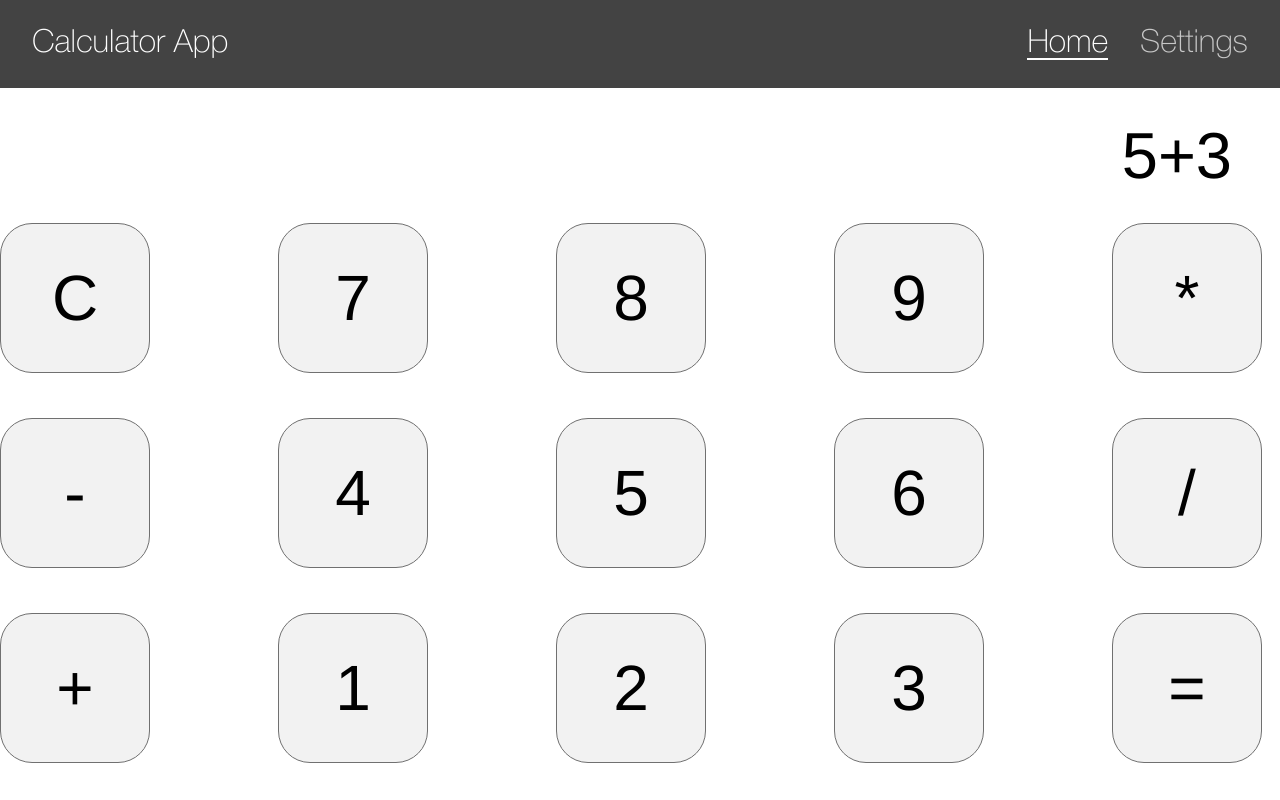
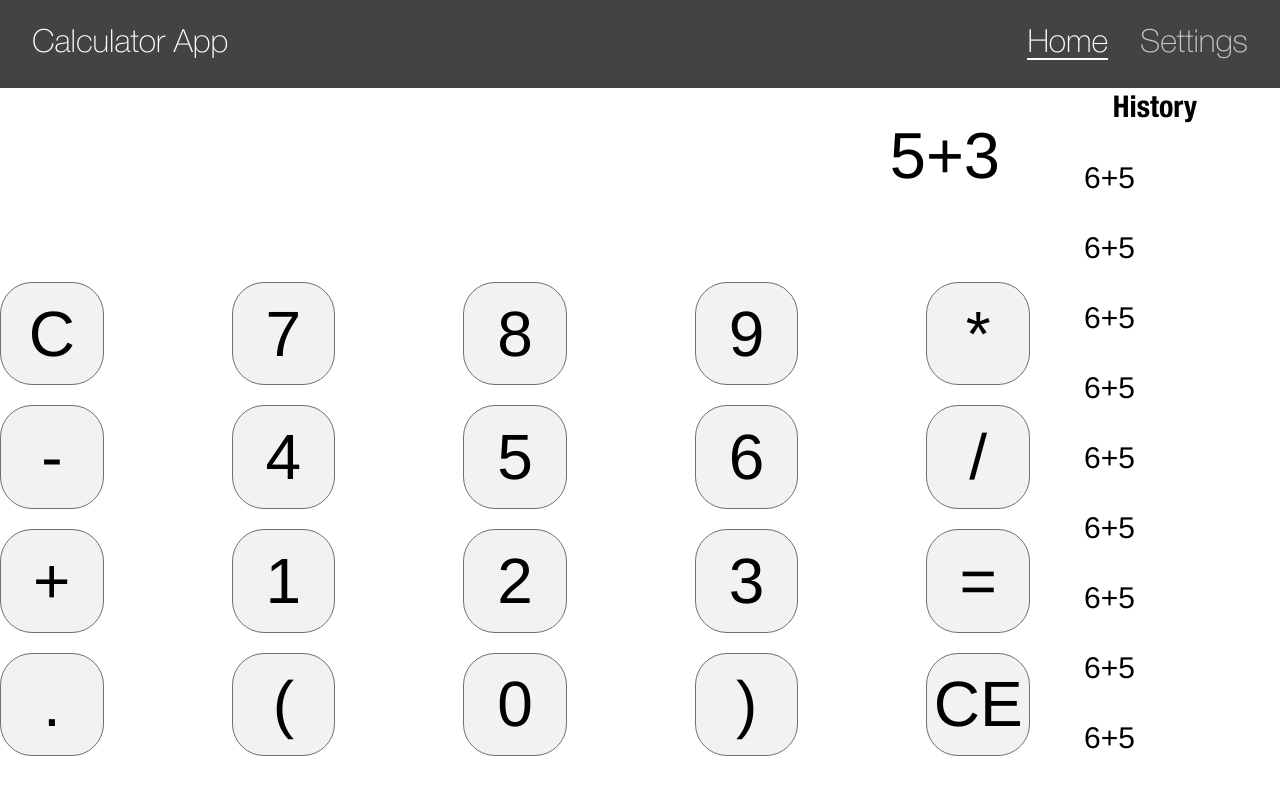
Before and after one commit to UladzislauPapliouka/calculator, a React (Create React App) app: page / in a window 1280 px wide. Built offline with nearby package versions, Linux system fonts and the light colour scheme.

Commit message:
fix: make Keypad look better

```diff
--- a/src/Components/Keypad/styled.js
+++ b/src/Components/Keypad/styled.js
@@ -1,13 +1,11 @@
 import styled from "styled-components";
 
 export const KeypadWrapper = styled.div`
+  margin: auto;
   display: grid;
-  grid-auto-columns: 100px;
-  grid-template-columns: repeat(5,150px);
+  grid-template-columns: repeat(5,minmax(100px, 150px));
   column-gap: 128px;
-  row-gap: 45px;
-  width: fit-content;
-  height: fit-content;
+  row-gap: 20px;
   grid-area: keyp;
 `
 export const Key = styled.div`
--- a/src/Pages/Calculator/styled.js
+++ b/src/Pages/Calculator/styled.js
@@ -2,9 +2,11 @@ import styled from "styled-components";
 
 export const StyleCalculator =styled.div`
     display: grid;
-    grid-template-areas: "disp disp his"
-                        "keyp keyp  his";
-    place-items: center;
+  grid-template-rows: 150px 1fr;
+  grid-template-columns:1fr 250px;
+    grid-template-areas: "disp  his"
+                        "keyp  his";
     height: 89vh;
   overflow: hidden;
+  position: relative;
 `
```
